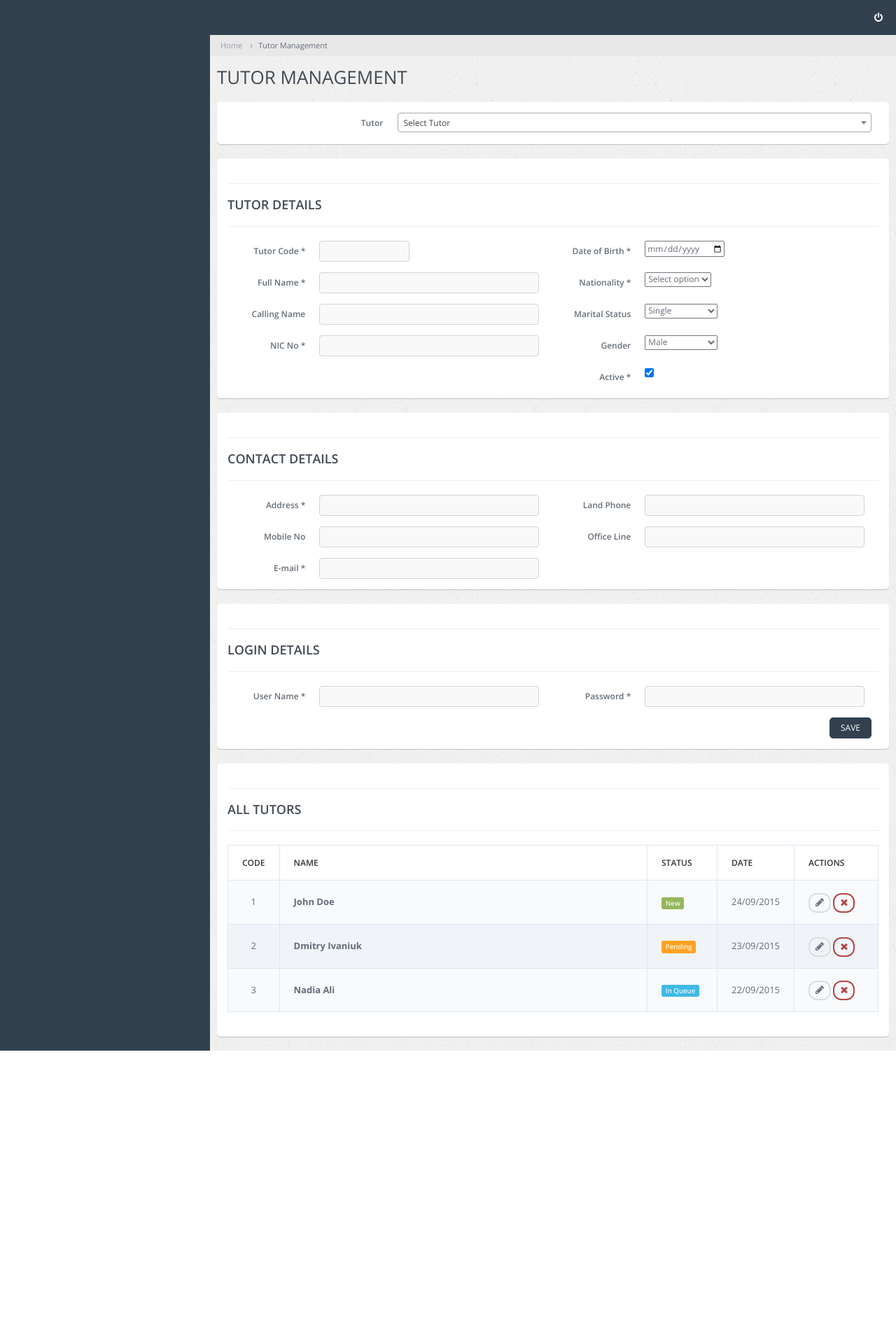
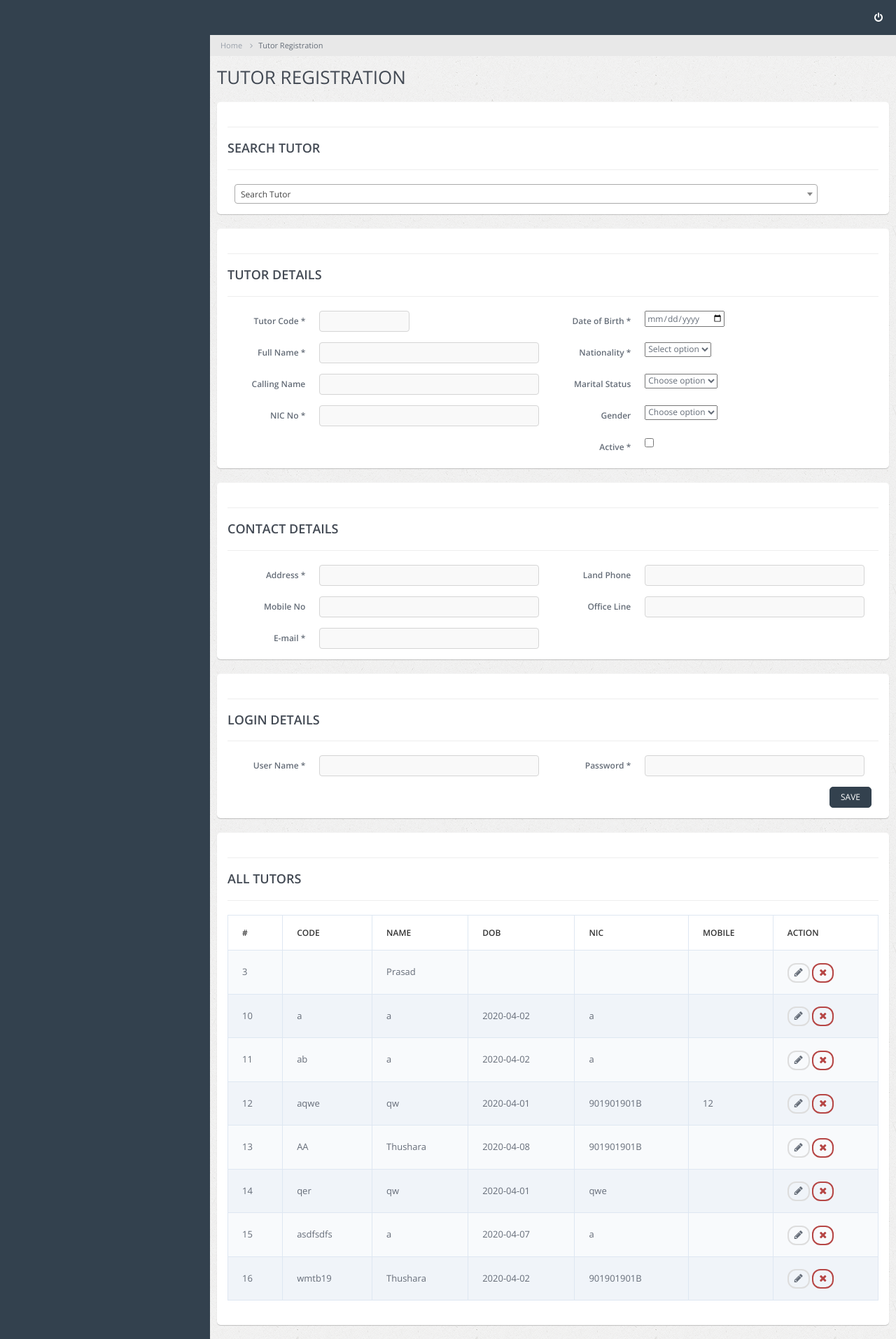
Before and after one commit to wmtbuddhika/student-management-system, a PHP site: page /tutor-management in a window 1280 px wide. Shown: the whole page at 70% size. Before the commit the page ends 1501 px from the top, so only its background shows below. Run offline with PHP 8.4, Linux system fonts and the light colour scheme; a user stored in the database is signed in; data comes from the database, SQL or seed files in the repository; some libraries are stand-ins or nearby versions.

Commit message:
updated tutor management

```diff
--- a/pages/tutor-management/all-tutors.php
+++ b/pages/tutor-management/all-tutors.php
@@ -8,44 +8,54 @@
                 <table class="table table-bordered table-striped table-actions">
                     <thead>
                     <tr>
-                        <th width="50">CODE</th>
-                        <th>name</th>
-                        <th width="100">status</th>
-                        <th width="100">date</th>
-                        <th width="120">actions</th>
+                        <th>#</th>
+                        <th>CODE</th>
+                        <th>NAME</th>
+                        <th>DOB</th>
+                        <th>NIC</th>
+                        <th>MOBILE</th>
+                        <th>ACTION</th>
                     </tr>
                     </thead>
                     <tbody>
-                    <tr id="trow_1">
-                        <td class="text-center">1</td>
-                        <td><strong>John Doe</strong></td>
-                        <td><span class="label label-success">New</span></td>
-                        <td>24/09/2015</td>
-                        <td>
-                            <button class="btn btn-default btn-rounded btn-condensed btn-sm"><span class="fa fa-pencil"></span></button>
-                            <button class="btn btn-danger btn-rounded btn-condensed btn-sm" onClick="delete_row('trow_1');"><span class="fa fa-times"></span></button>
-                        </td>
-                    </tr>
-                    <tr id="trow_2">
-                        <td class="text-center">2</td>
-                        <td><strong>Dmitry Ivaniuk</strong></td>
-                        <td><span class="label label-warning">Pending</span></td>
-                        <td>23/09/2015</td>
-                        <td>
-                            <button class="btn btn-default btn-rounded btn-condensed btn-sm"><span class="fa fa-pencil"></span></button>
-                            <button class="btn btn-danger btn-rounded btn-condensed btn-sm" onClick="delete_row('trow_2');"><span class="fa fa-times"></span></button>
-                        </td>
-                    </tr>
-                    <tr id="trow_3">
-                        <td class="text-center">3</td>
-                        <td><strong>Nadia Ali</strong></td>
-                        <td><span class="label label-info">In Queue</span></td>
-                        <td>22/09/2015</td>
-                        <td>
-                            <button class="btn btn-default btn-rounded btn-condensed btn-sm"><span class="fa fa-pencil"></span></button>
-                            <button class="btn btn-danger btn-rounded btn-condensed btn-sm" onClick="delete_row('trow_3');"><span class="fa fa-times"></span></button>
-                        </td>
-                    </tr>
+                        <?php
+
+                            require_once('pages/database/main_db.php');
+
+                            $selec_tutors = "SELECT
+                                `user`.id,
+                                `user`.`code`,
+                                `user`.`name`,
+                                `user`.date_of_birth,
+                                `user`.nic_no,
+                                `user`.mobile_no,
+                                `user`.email,
+                                login.user_name,
+                                login.`password`
+                            FROM
+                                `user`
+                            INNER JOIN login ON `user`.id = login.user_id
+                            INNER JOIN role ON login.id = role.login_id AND role.permission_id = 2";
+
+                            $tutor_query = mysqli_query($con, $selec_tutors);
+
+                            while($row_data = mysqli_fetch_array($tutor_query)){
+                         ?>
+                        <tr id="trow_1">
+                            <td><?php echo $row_data['id']; ?></td>
+                            <td><?php echo $row_data['code']; ?></td>
+                            <td><?php echo $row_data['name']; ?></td>
+                            <td><?php echo $row_data['date_of_birth']; ?></td>
+                            <td><?php echo $row_data['nic_no']; ?></td>
+                            <td><?php echo $row_data['mobile_no']; ?></td>
+                            <td>
+                                <button value="<?php echo $row_data['id']; ?>" class="btn btn-default btn-rounded btn-condensed btn-sm edit"><span class="fa fa-pencil"></span></button>
+                                <button class="btn btn-danger btn-rounded btn-condensed btn-sm" onClick="delete_row('trow_1');"><span class="fa fa-times"></span></button>
+                            </td>
+                        </tr>
+                        <?php
+                            }
+                        ?>
                     </tbody>
                 </table>
             </div>
--- a/pages/tutor-management/tutor-details.php
+++ b/pages/tutor-management/tutor-details.php
@@ -7,6 +7,7 @@
             <!-- START MASKED INPUT PLUGIN -->
             <div class="panel panel-default">
                 <div class="panel-body">
+                    <input type="hidden" id="operation" name="operation" value="0">
                     <input type="hidden" name="user_id" id="user_id" value="0">
                     <hr><h3 class="text-uppercase">TUTOR DETAILS</h3><hr>
                     <div class="col-md-6">
@@ -61,7 +62,7 @@
                             <label class="col-md-3 control-label">Marital Status</label>
                             <div class="col-md-3">
                                 <select name="marital_status" id="marital_status">
-                                    <option value="" disabled>Choose option</option>
+                                    <option value="" selected disabled>Choose option</option>
                                     <option value="1">Single</option>
                                     <option value="2">Married</option>
                                 </select>
@@ -71,7 +72,7 @@
                             <label class="col-md-3 control-label">Gender</label>
                             <div class="col-md-3">
                                 <select name="gender" id="gender">
-                                    <option value="" disabled>Choose option</option>
+                                    <option value=""selected disabled>Choose option</option>
                                     <option value="1">Male</option>
                                     <option value="2">Female</option>
                                 </select>
@@ -80,7 +81,7 @@
                         <div class="form-group" id="active_div">
                             <label class="col-md-3 control-label">Active *</label>
                             <div class="col-md-9">
-                                <input type="Checkbox" checked="checked" name="active" id="active" value="1" required/>
+                                <input type="Checkbox" name="active" id="active" value="1" required/>
                             </div>
                         </div>
                     </div>
--- a/tutor-management.php
+++ b/tutor-management.php
@@ -44,19 +44,35 @@
                 <!-- START BREADCRUMB -->
                 <ul class="breadcrumb">
                     <li><a href="home.php">Home</a></li>
-                    <li class="active">Tutor Management</li>
+                    <li class="active">Tutor Registration</li>
                 </ul>
                 <!-- END BREADCRUMB -->
 
                 <!-- PAGE TITLE -->
                 <div class="page-title">
-                    <h2>TUTOR MANAGEMENT</h2>
+                    <h2 class="text-uppercase">TUTOR Registration</h2>
                 </div>
                 <!-- END PAGE TITLE -->
 
                 <!-- PAGE CONTENT WRAPPER -->
                 <div class="page-content-wrap">
-                    <?php require_once('pages/tutor-management/search-tutor.php'); ?>
+                    <div class="row">
+                        <div class="col-md-12">
+                            <!-- START MASKED INPUT PLUGIN -->
+                            <div class="panel panel-default">
+                                <div class="panel-body">
+                                    <div class="form-group">
+                                        <hr><h3 class="text-uppercase">Search tutor</h3><hr>
+                                        <div class="col-md-11">
+                                            <select name="search" id="search" style="width:100%;">
+                                                <option value="" selected disabled>Search Tutor</option>
+                                            </select>
+                                        </div>
+                                    </div>
+                                </div>
+                            </div>
+                        </div>
+                    </div>
 
                     <?php require_once('pages/tutor-management/tutor-details.php'); ?>
 
@@ -82,7 +98,7 @@
         $('#search').select2({
             minimumInputLength: 2,
             ajax: {
-                url: '__data_fol/employee_select_2.php',
+                url: 'pages/database/select-user.php',
                 dataType: 'json',
                 delay: 100,
                 data: function (term) {
@@ -103,7 +119,18 @@
 
         $('#main-form').on('submit', function(e){
             e.preventDefault();
-            let form_data = $('#main-form, #main-form-other-config').serializeArray();
+
+            let operation_status = $('#operation').val();
+            let toperation = "";
+
+               if(operation_status > 0){
+                    toperation = "UPDATE";
+               } else {
+                    toperation = "INSERT";
+               }
+
+            let form_data = $('#main-form').serializeArray();
+            form_data.push({name:'t_operation', value:toperation});
 
             $.ajax({
                 url : 'pages/database/save-user.php',
@@ -121,9 +148,74 @@
                         swal ("Sorry", 'Fields Can not be empty', 'error');
                     } else if(r.message === 'exist'){
                         swal ("Sorry", 'This Tutor is Exists', 'warning');
+                    } else if(r.message === 'UPDATED'){
+                        swal ("UPDATED", 'TUTOR SUCCESSFULLY UPDATED', 'success');
+                    } else if(r.message === 'NOT UPDATED'){
+                        swal ("SORRY", 'TUTOR NOT UPDATED', 'success');
                     }
                 }
             });
         });
+
+        $('.edit').on('click', function(){
+           let id = $(this).val();
+
+
+            $.ajax({
+                url : 'pages/database/tutor_data.php',
+                dataType: 'json',
+                data : {
+                    tutor_id : id
+                },
+                method : 'post',
+                error : function(e){
+                    alert ('Somthing goes Wrong');
+                },
+                success : function(r){
+                    var tresult = r.result;
+                    var tmessege = r.messege;
+                    var tdata = r.data;
+
+                    if(tresult){
+                        //User Details Initiate
+                        $('#operation').val('1');
+                        $('#user_id').val(tdata.ID);
+                        $('#code').val(tdata.CODE);
+                        $('#full_name').val(tdata.NAME);
+                        $('#calling_name').val(tdata.CALLING_NAME);
+                        $('#nic_name').val(tdata.NIC);
+                        $('#dob').val(tdata.DOB);
+                        $('#dob').val(tdata.DOB);
+
+                        setTimeout(function(){
+                            $('#Nationality').val(tdata.NATIONALITY);
+                        }, 500);
+
+                        setTimeout(function(){
+                            $('#marital_status').val(tdata.MARITIAL);
+                        }, 500);
+
+                        setTimeout(function(){
+                            $('#gender').val(tdata.GENDER);
+                        }, 500);
+
+                        var bool_ot_pay = (tdata.STATUS == 1) ? true : false;
+                        $('#active').prop('checked',bool_ot_pay);
+
+                        //Contact Details
+                        $('#address').val(tdata.ADDRESS);
+                        $('#mobile_no').val(tdata.MOBILE);
+                        $('#email').val(tdata.EMAIL);
+                        $('#land_number').val(tdata.LAND_NUM);
+                        $('#office_number').val(tdata.OFFICE_NUM);
+
+                        //Login Details
+                        $('#user_name').val(tdata.USER_NAME);
+                        $('#password').val(tdata.PASSWORD);
+                    }
+                }
+            });
+
+        });
     </script>
 </html>
```
Also changed, not shown: pages/database/save-user.php (+39 -0 lines), pages/navigation/side_menu-admin.php (+22 -2 lines).
